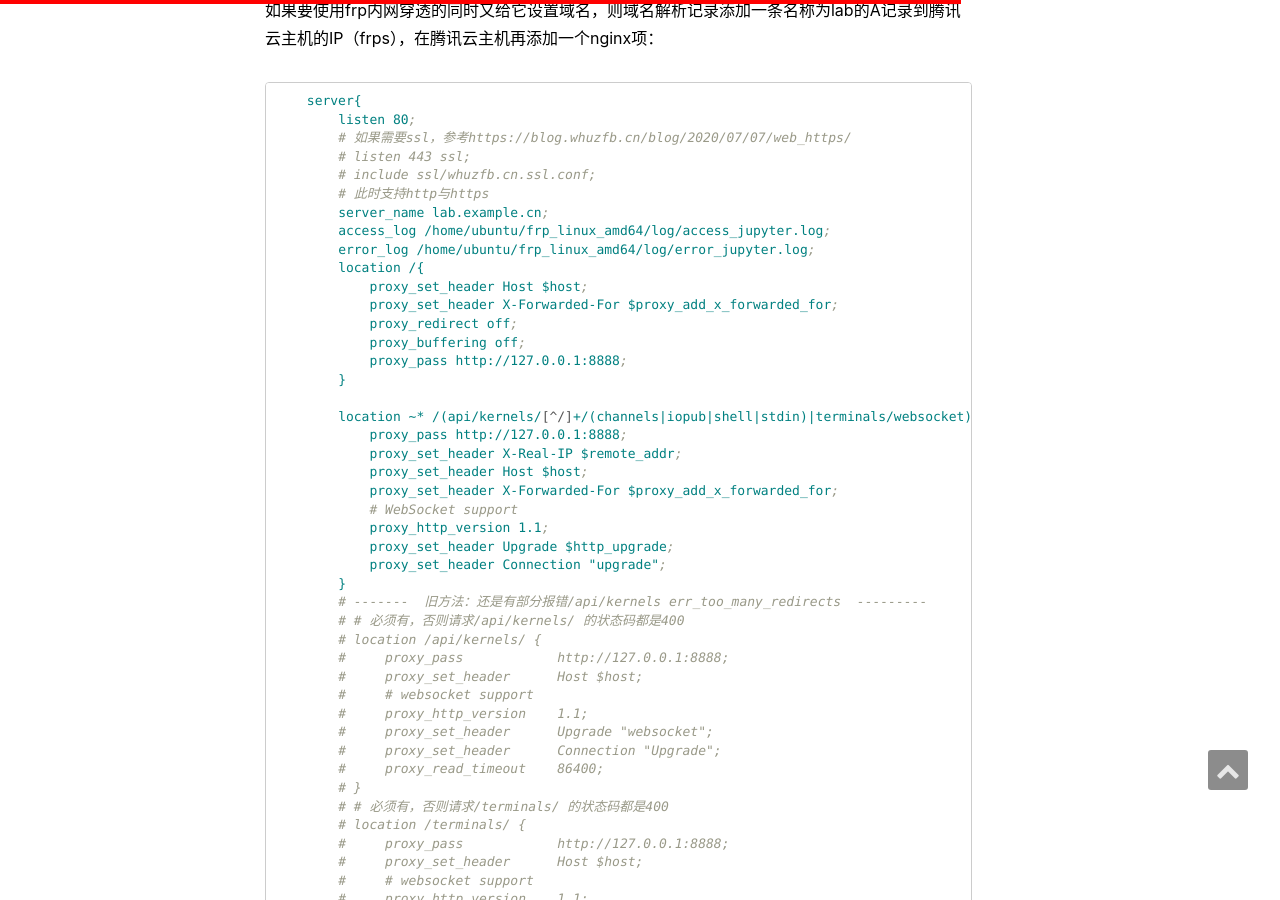
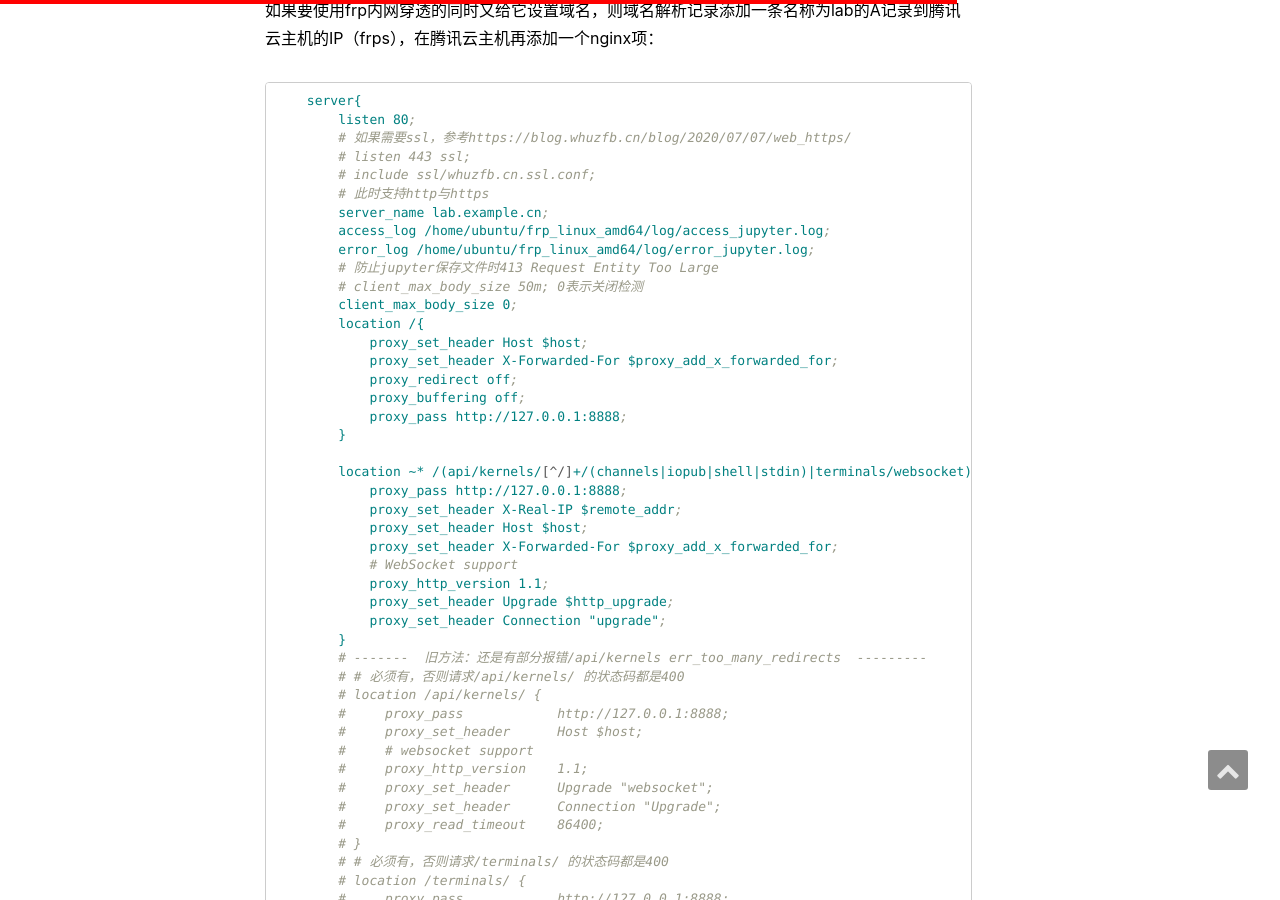
Before and after one commit to zfb132/zfb132.github.com, a Jekyll site: the page built from _posts/2020-08-02-install_jupyter_lab.md, in a window 1280 px wide and 900 px high, scrolled down 9767 px. Built offline with Jekyll 4.4.1, drawn with Linux system fonts in a browser that asks for light colours; nearby versions of some CDN libraries; comment, search, counter and statistics services are not loaded.

Commit message:
修复jupyter lab保存大于1MB的文件时报错413 Request Entity Too Large

```diff
--- a/_posts/2020-08-02-install_jupyter_lab.md
+++ b/_posts/2020-08-02-install_jupyter_lab.md
@@ -376,6 +376,9 @@ custom_domains = lab.example.cn
         server_name lab.example.cn;
         access_log /home/ubuntu/frp_linux_amd64/log/access_jupyter.log;
         error_log /home/ubuntu/frp_linux_amd64/log/error_jupyter.log;
+        # 防止jupyter保存文件时413 Request Entity Too Large
+        # client_max_body_size 50m; 0表示关闭检测
+        client_max_body_size 0;
         location /{
             proxy_set_header Host $host;
             proxy_set_header X-Forwarded-For $proxy_add_x_forwarded_for;
```
